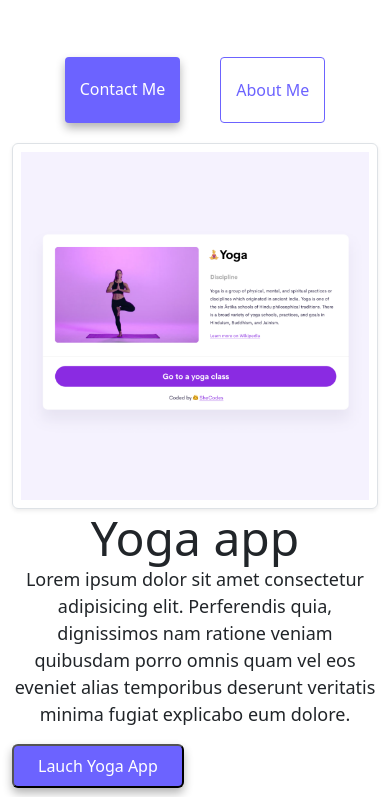
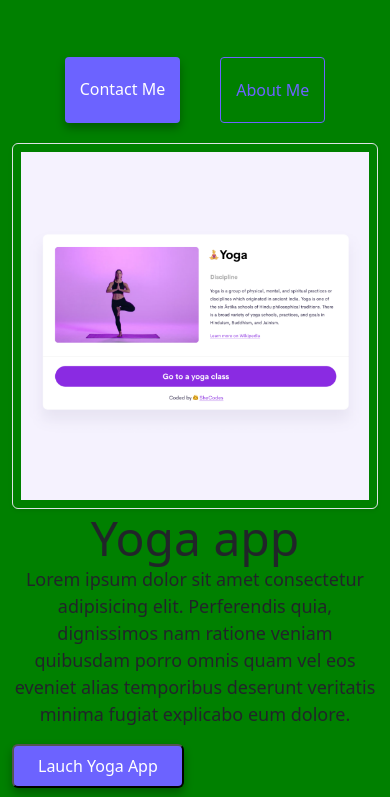
Before and after one commit to Alisonrajpal/frontend-project, a website: page index.html in a window 390 px wide. Shown: the part 409-1206 px from the top of the page. Drawn offline with nearby package versions, Linux system fonts and the light colour scheme.

Commit message:
Update style.css

```diff
--- a/style.css
+++ b/style.css
@@ -52,6 +52,7 @@ p {
 .contact-link {
   background: var(--primary-color);
   box-shadow: var(--box-shadow);
+  border: nones;
   color: white;
 }
 
@@ -85,3 +86,8 @@ p {
 .email-link:hover {
   text-decoration: underline;
 }
+@media (max-width: 600px) {
+  body {
+    background: green;
+  }
+}
```
